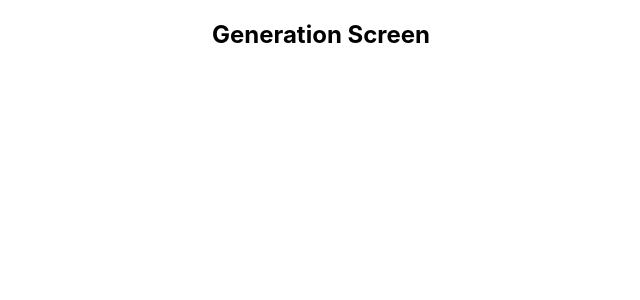
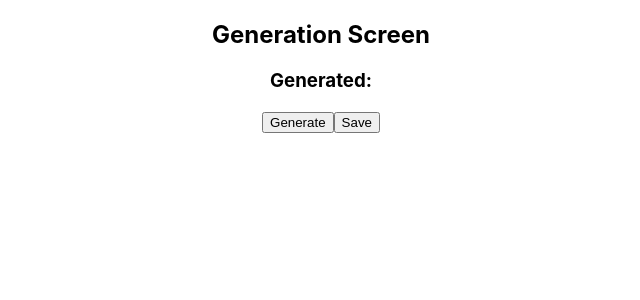
Before and after one commit to augustocorvalan/knossos, a React (Create React App) app: page / in a window 1280 px wide. Both pictures are taken after a click on the button "Make Model". Shown: the top 300 px of the page, without its empty margins (319-959 px from the left). Built offline with nearby package versions, Linux system fonts and the light colour scheme.

Commit message:
allow user to generate and save new text

```diff
--- a/src/App.js
+++ b/src/App.js
@@ -25,6 +25,7 @@ function App() {
   const [currentScreen, setCurrentScreen] = useState(SCREENS.INPUT)
   const [currentInput, setCurrentInput] = useState("")
   const [generationModel, setGenerationModel] = useState(null)
+  const [savedOutput, setSavedOutput] = useState([])
 
   /**
    * @private handleInputChange
@@ -35,20 +36,27 @@ function App() {
     setCurrentInput(value)
   }
   /**
-   * @private handleInputChange
+   * @private handleInputSubmit
    */
   const handleInputSubmit = () => {
-    console.log("!!! current input", currentInput)
     /* create a new model out of the current user input */
     const model = getModel(currentInput)
     setGenerationModel(model)
     /* proceed to generation page */
     setCurrentScreen(SCREENS.GENERATION)
   }
+  /**
+   * @private saveOutput
+   */
+  const saveOutput = (text) => setSavedOutput([text, ...savedOutput])
   return (
     <div className="App">
       {currentScreen === SCREENS.INPUT && <InputScreen onInputChange={handleInputChange} onInputSubmit={handleInputSubmit} /> }
-      {currentScreen === SCREENS.GENERATION && <GenerationScreen /> }
+      {currentScreen === SCREENS.GENERATION && <GenerationScreen generator={() => generationModel.generate()} onSave={saveOutput} /> }
+      {/* <SavedOutputScreen savedOutput={savedOutput} /> */}
+      <ul>
+        {savedOutput.map((output, index) => <li key={`${output}${index}`}>{savedOutput}</li>)}
+      </ul>
     </div>
   );
 }
--- a/src/GenerationScreen.js
+++ b/src/GenerationScreen.js
@@ -1,10 +1,31 @@
+import { useState } from "react"
+import PropTypes from 'prop-types';
 
-const GenerationScreen = () => {
+const GenerationScreen = ({ generator, onSave }) => {
+    const [currentlyGenerated, setCurrentlyGenerated] = useState("")
+
+    /**
+     * @private generateNewText
+     */
+    const generateNewText = () => {
+        const newText = generator()
+        setCurrentlyGenerated(newText)
+    }
+
     return (
         <div>
             <h2>Generation Screen</h2>
+            <h3>Generated:</h3>
+            <p>{currentlyGenerated}</p>
+            <button onClick={generateNewText}>Generate</button>
+            <button onClick={() => onSave(currentlyGenerated)}>Save</button>
         </div>
     )
 }
 
+GenerationScreen.propTypes = {
+    onSave: PropTypes.func,
+    generator: PropTypes.func
+  };
+
 export default GenerationScreen
```
